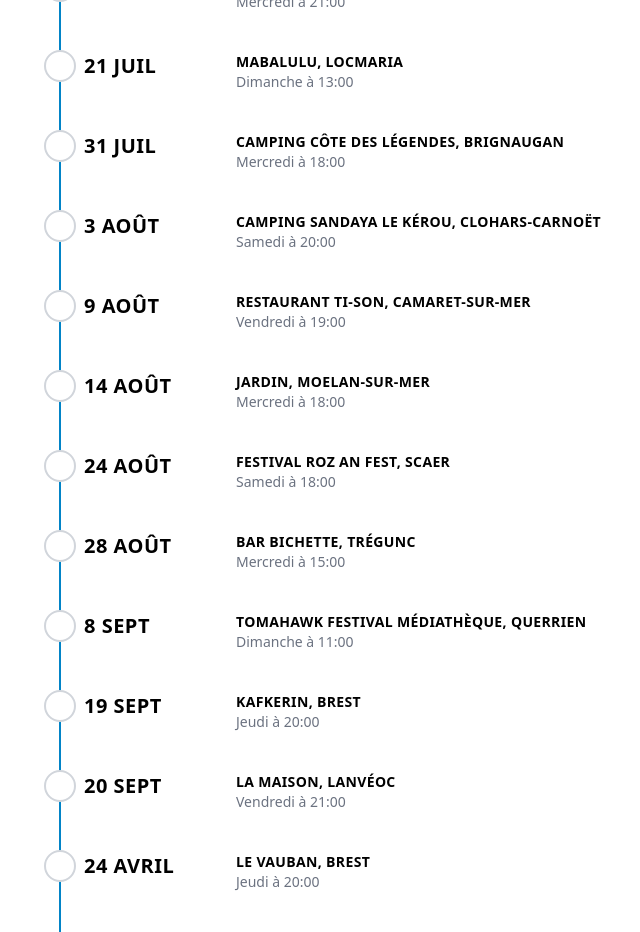
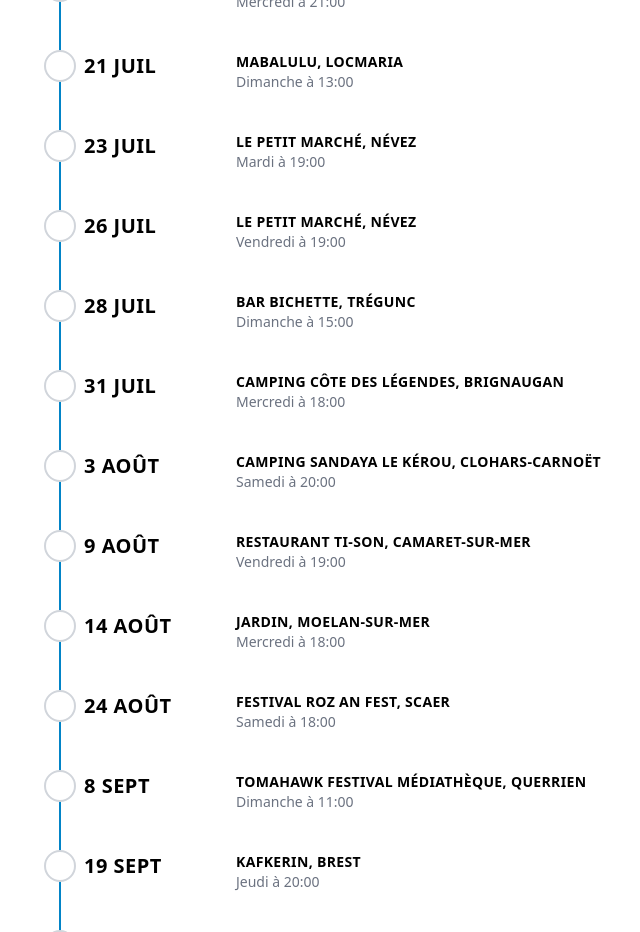
Before and after one commit to AlexandreKempf/en-tete-a-texte, a SvelteKit app: page /concerts in a window 1280 px wide. Shown: the part 1200-2132 px from the top of the page, without its empty margins (596-1236 px from the left). Built offline with nearby package versions, Linux system fonts and the light colour scheme.

Commit message:
Update concerts.js

```diff
--- a/src/routes/concerts.js
+++ b/src/routes/concerts.js
@@ -278,6 +278,14 @@
         place: 'Mabalulu, Locmaria'
     },
     {
+        date: new Date(2024, 6, 26, 19),
+        place: 'Le Petit Marché, Névez'
+    },
+    {
+        date: new Date(2024, 6, 28, 15),
+        place: 'Bar Bichette, Trégunc'
+    },
+    {
         date: new Date(2024, 7, 3, 20),
         place: 'Camping Sandaya Le Kérou, Clohars-Carnoët'
     },
@@ -290,13 +298,14 @@
         place: 'Jardin, Moelan-Sur-Mer'
     },
     {
+        date: new Date(2024, 6, 23, 19),
+        place: 'Le Petit Marché, Névez'
+    },
+    {
         date: new Date(2024, 7, 24, 18),
         place: 'Festival Roz an Fest, Scaer'
     },
-    {
-        date: new Date(2024, 7, 28, 15),
-        place: 'Bar Bichette, Trégunc'
-    },
+
 
     {
         date: new Date(2024, 8, 8, 11, 0),
```
